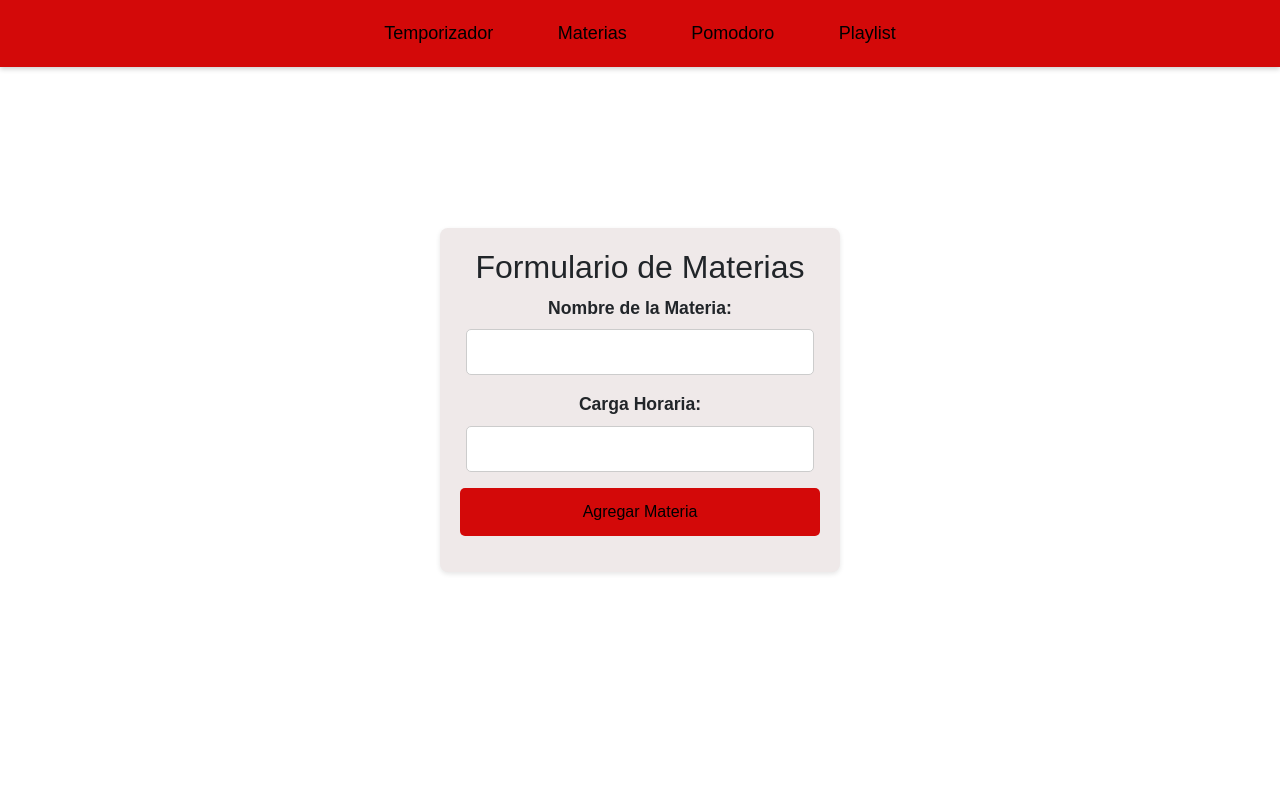
After one commit to LucasDondo/PomoFIUBA, a Flask app: template frontend/templates/materias.html in a window 1280 px wide. The commit adds this page. Run offline with Flask 3, Linux system fonts and the light colour scheme; the template is opened without the code that fills it, so the values that code supplies are empty; some libraries are stand-ins or nearby versions.

Commit message:
Update all pages to be compatible with the new template structure

```diff
--- a/frontend/templates/actualizar_sesion.html
+++ b/frontend/templates/actualizar_sesion.html
@@ -20,4 +20,4 @@
 <a href="{{ url_for('sesiones') }}" class="btn btn-secondary mt-3">Volver a la lista de sesiones</a>
 {% endblock %}
 
-{% block script %}actualizar_sesion{% endblock %}
+{% block script %}{% endblock %}
--- a/frontend/templates/layout.html
+++ b/frontend/templates/layout.html
@@ -1,17 +1,25 @@
 <!doctype html>
 <html lang="es-AR">
-
 <head>
   <title>{% block title %}{% endblock %}</title>
   <meta charset="UTF-8">
   <meta name="viewport" content="width=device-width, initial-scale=1.0">
-  <link rel="stylesheet" href="styles.css">
+  <link rel="stylesheet" href="{{ url_for('static', filename='styles.css') }}">
   <link rel="stylesheet" href="https://stackpath.bootstrapcdn.com/bootstrap/4.5.2/css/bootstrap.min.css">
 </head>
 
 <body>
+  <nav>
+    <a href="{{ url_for('temporizador') }}">Temporizador</a>
+    <a href="{{ url_for('materias') }}">Materias</a>
+    <a href="{{ url_for('pomofiuba') }}">Pomodoro</a>
+    <a href="{{ url_for('playlist') }}">Playlist</a>
+  </nav>
   {% block body %}{% endblock %}
-  <script src="../static/{% block script %}{% endblock %}.js"></script>
+  {% block script %}
+    <!-- Usa url_for para los archivos JavaScript -->
+
+    <script src="{{ url_for('static', filename='temporizador.js') }}"></script>
+  {% endblock %}
 </body>
-
 </html>
--- /dev/null
+++ b/frontend/templates/materias.html
@@ -0,0 +1,29 @@
+{% extends "layout.html" %}
+{% block title %}Materias{% endblock %}
+
+{% block body %}
+
+<body>
+  <div class="wrapper">
+    <!-- Formulario de Materias -->
+    <div class="form-container">
+      <h2>Formulario de Materias</h2>
+      <form action="#">
+        <div class="form-group">
+          <label for="materia">Nombre de la Materia:</label>
+          <input type="text" id="materia" name="materia" required>
+        </div>
+        <div class="form-group">
+          <label for="carga">Carga Horaria:</label>
+          <input type="number" id="carga" name="carga" required>
+        </div>
+        <div class="form-group">
+          <button type="submit">Agregar Materia</button>
+        </div>
+      </form>
+    </div>
+  </div>
+</body>
+
+{% endblock %}
+{% block script %}{% endblock %}
--- a/frontend/templates/nueva_sesion.html
+++ b/frontend/templates/nueva_sesion.html
@@ -24,4 +24,4 @@
 <a href="{{ url_for('sesiones') }}" class="btn btn-secondary mt-3">Volver a la lista de sesiones</a>
 {% endblock %}
 
-{% block script %}nueva_sesion{% endblock %}
+{% block script %}{% endblock %}
--- a/frontend/templates/sesiones.html
+++ b/frontend/templates/sesiones.html
@@ -20,4 +20,4 @@
 </ul>
 {% endblock %}
 
-{% block script %}sesiones{% endblock %}
+{% block script %}{% endblock %}
```
Also changed, not shown: frontend/templates/playlist.html (added, +17 -0 lines).
